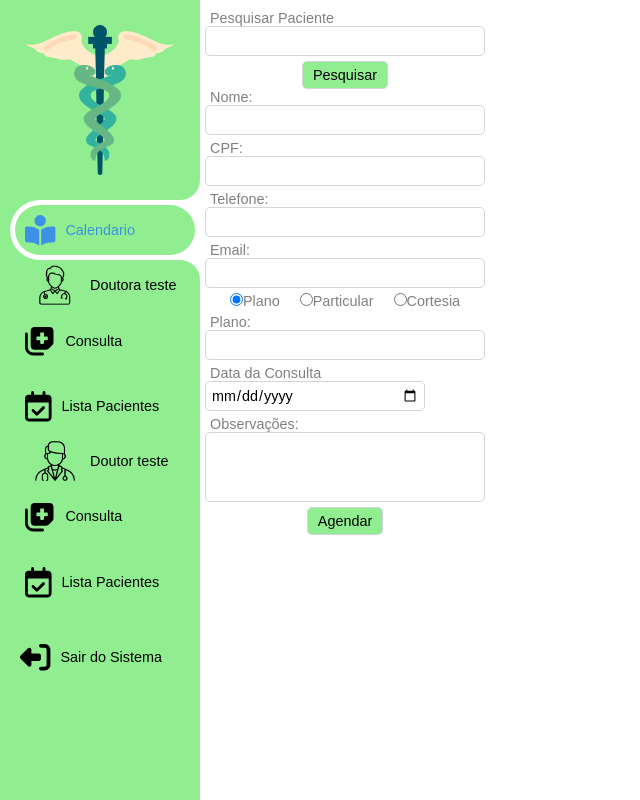
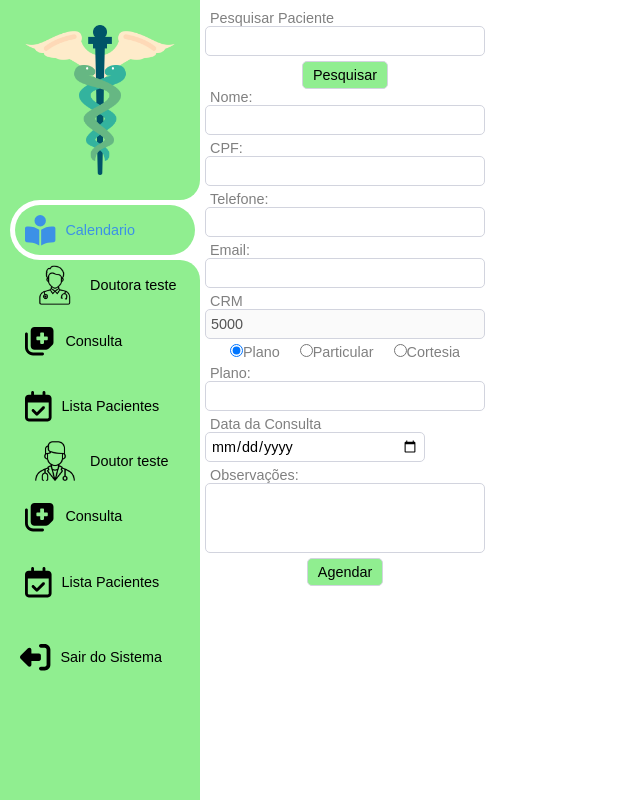
Before and after one commit to HumbertoFox/projeto-1-react, a React (Vite) app: page /consultationDRY in a window 1280 px wide. Shown: the whole page, without its empty margins (0-640 px from the left). Built offline with nearby package versions, Linux system fonts and the light colour scheme; sample sign-in values are in the browser's storage.

Commit message:
upgrade dados input valor fixo

```diff
--- a/src/components/form/formpatientdrx.jsx
+++ b/src/components/form/formpatientdrx.jsx
@@ -194,6 +194,8 @@ export const FormPatientDrX = () => {
             />
             <LabelText htmlFor="email">Email:</LabelText>
             <input type="email" id="email" {...register("email")} />
+            <LabelText>CRM</LabelText>
+            <input type="number" id="crm" disabled={true} {...register("crm", {value: "5001"})} />
             <DivRadio>
                 <LabelText htmlFor="plan">
                     <input type="radio"
--- a/src/components/form/formpatientdry.jsx
+++ b/src/components/form/formpatientdry.jsx
@@ -63,11 +63,9 @@ export const FormPatientDrY = () => {
                 })}
             />
             <LabelText htmlFor="email">Email:</LabelText>
-            <input
-                type="email"
-                id="email"
-                {...register("email")}
-            />
+            <input type="email" id="email" {...register("email")} />
+            <LabelText>CRM</LabelText>
+            <input type="number" id="crm" disabled={true} {...register("crm", {value: "5000"})} />
             <DivRadio>
                 <LabelText htmlFor="plan">
                     <input type="radio"
```
